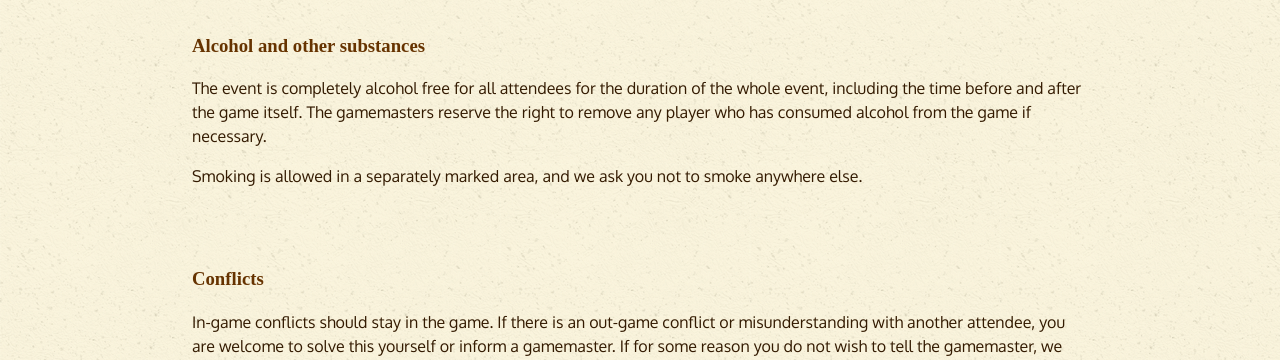
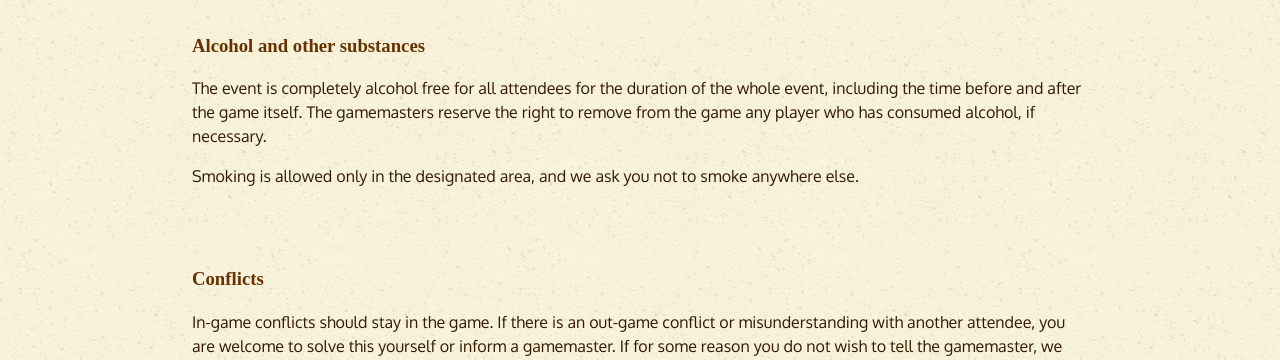
Before and after one commit to karavanlarp/karavanlarp.github.io, a Jekyll site: the page built from eng/useful/mainrules.md, in a window 1280 px wide and 900 px high, scrolled down 1154 px. Shown: the part 182-542 px from the top of the window. Built offline with Jekyll 4.4.1, drawn with Linux system fonts in a browser that asks for light colours; some web fonts are replaced.

Commit message:
toimetamine

```diff
--- a/eng/useful/mainrules.md
+++ b/eng/useful/mainrules.md
@@ -32,9 +32,9 @@
 
 ### Alcohol and other substances
 
-The event is completely alcohol free for all attendees for the duration of the whole event, including the time before and after the game itself. The gamemasters reserve the right to remove any player who has consumed alcohol from the game if necessary.
+The event is completely alcohol free for all attendees for the duration of the whole event, including the time before and after the game itself. The gamemasters reserve the right to remove from the game any player who has consumed alcohol, if necessary.
 
-Smoking is allowed in a separately marked area, and we ask you not to smoke anywhere else.
+Smoking is allowed only in the designated area, and we ask you not to smoke anywhere else.
 
 ### Conflicts
 
```
